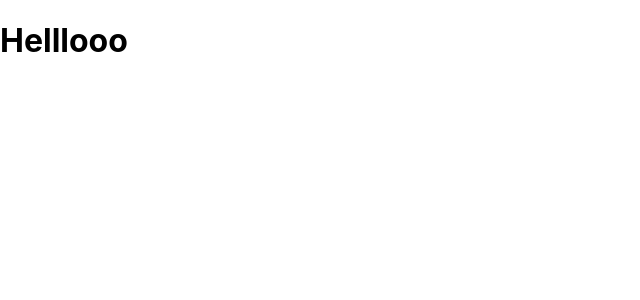
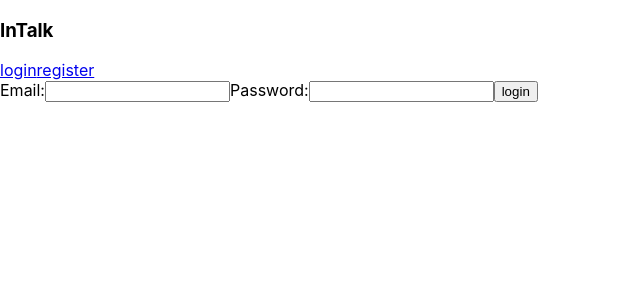
Before and after one commit to JoseMiralles/DiscordClone, a React (Create React App) app in the folder frontend/: page /login in a window 1280 px wide. Shown: the top 300 px of the page, without its empty margins (0-640 px from the left). Built offline with nearby package versions, Linux system fonts and the light colour scheme.

Commit message:
Implemented auth/protected routes, and login page

```diff
--- a/frontend/package.json
+++ b/frontend/package.json
@@ -10,11 +10,13 @@
     "@types/node": "^12.0.0",
     "@types/react": "^17.0.0",
     "@types/react-dom": "^17.0.0",
+    "@types/react-router-dom": "^5.1.7",
     "@types/redux-logger": "^3.0.8",
     "axios": "^0.21.1",
     "react": "^17.0.2",
     "react-dom": "^17.0.2",
     "react-redux": "^7.2.4",
+    "react-router-dom": "^5.2.0",
     "react-scripts": "4.0.3",
     "redux-logger": "^3.0.6",
     "redux-thunk": "^2.3.0",
--- a/frontend/src/Actions/SessionActions.ts
+++ b/frontend/src/Actions/SessionActions.ts
@@ -32,7 +32,7 @@ export const login = (loginDTO: ILoginDTO) =>
         return utilLogin(loginDTO)
             .then((res: ISessionState) => dispatch(receiveSession(res)))
             .catch(error => {
-                console.log(error)
+                console.log(error);
             });
     };
 
--- a/frontend/src/App.tsx
+++ b/frontend/src/App.tsx
@@ -1,19 +1,34 @@
 import React from 'react';
-import { Provider } from 'react-redux';
-import './App.css';
+import { useSelector } from 'react-redux';
+import { BrowserRouter as Router, Route } from "react-router-dom";
+import Header from './Components/Header';
 import { AuthManager } from './Components/session/AuthManager';
-import { configureStore } from './store';
+import ProtectedRoute from './Components/session/ProtectedRoute';
+import AuthenticationRoute from "./Components/session/AuthenticationRoute";
+import { IAppSate } from './store';
+import LoginPage from './Components/session/LoginPage';
 
 function App() {
+  const isAuthenticated = useSelector((s: IAppSate) => s.session.userId) ? true : false;
+  return (
+    <AuthManager>
+      <Router>
 
-  const store = configureStore();
+        <Header isAuthenticated={isAuthenticated}/>
 
-  return (
-    <Provider store={store}>
-      <AuthManager>
-        <h1>Helllooo</h1>
-      </AuthManager>
-    </Provider>
+        <AuthenticationRoute path="/register" redirectTo="/home"
+          component={()=>(<h1>reg</h1>)}
+          isAuthenticated={isAuthenticated} />
+        <AuthenticationRoute path="/login" redirectTo="/home"
+          component={LoginPage}
+          isAuthenticated={isAuthenticated} />
+
+        <ProtectedRoute path="/s" authenticationPath="/login"
+          component={()=>(<h1>test</h1>)}
+          isAuthenticated={ isAuthenticated }/>
+
+      </Router>
+    </AuthManager>
   );
 }
 
--- /dev/null
+++ b/frontend/src/Components/Header.tsx
@@ -0,0 +1,16 @@
+import NavBar from "./NavBar"
+
+interface Props {
+    isAuthenticated: boolean;
+}
+
+const Header = ({ isAuthenticated }: Props) => {
+
+    return (
+        <>
+            <NavBar isAuthenticated={isAuthenticated}/>
+        </>
+    );
+};
+
+export default Header;
--- /dev/null
+++ b/frontend/src/Components/NavBar.tsx
@@ -0,0 +1,29 @@
+import { useSelector } from "react-redux";
+import { Link } from "react-router-dom";
+import { IAppSate } from "../store";
+
+interface Props {
+    isAuthenticated: boolean
+}
+
+const NavBar = ({ isAuthenticated }: Props) => {
+    return (
+        <nav>
+            <div>
+                <div>
+                    <h3>InTalk</h3>
+                </div>
+                <div>
+                    {!isAuthenticated
+                        ? <>
+                            <Link to="/login">login</Link>
+                            <Link to="/register">register</Link>
+                        </>
+                        : <Link to="/logout">logout</Link>}
+                </div>
+            </div>
+        </nav>
+    );
+};
+
+export default NavBar;
--- a/frontend/src/Components/session/AuthManager.tsx
+++ b/frontend/src/Components/session/AuthManager.tsx
@@ -1,13 +1,10 @@
+import React from "react";
 import { useDispatch } from "react-redux";
 import { logout, tokensRefreshed } from "../../Actions/SessionActions";
 import { ISessionState } from "../../Models/SessionModel";
 import { refreshAccessToken, setupAxiosTokenRefresh } from "../../Util/SessionUtil";
 
-interface Props {
-    children: JSX.Element
-};
-
-export const AuthManager = (props: Props) => {
+export const AuthManager: React.FC = ({children}) => {
     const dispatch = useDispatch();
 
     // Attempt to restore previous session if refresh token exists.
@@ -24,5 +21,5 @@ export const AuthManager = (props: Props) => {
         );
     }
 
-    return props.children;
+    return <>{children}</>;
 };
--- /dev/null
+++ b/frontend/src/Components/session/AuthenticationRoute.tsx
@@ -0,0 +1,14 @@
+import { Redirect, Route, RouteProps } from 'react-router';
+
+export type AuthenticationRouteProps = {
+  isAuthenticated: boolean;
+  redirectTo: string;
+} & RouteProps;
+
+export default function AuthenticationRoute({isAuthenticated, redirectTo, ...routeProps}: AuthenticationRouteProps) {
+  if(!isAuthenticated) {
+    return <Route {...routeProps} />;
+  } else {
+    return <Redirect to={{ pathname: redirectTo }} />;
+  }
+};
--- /dev/null
+++ b/frontend/src/Components/session/LoginPage.tsx
@@ -0,0 +1,40 @@
+import { useState } from "react";
+import { useDispatch } from "react-redux";
+import { login } from "../../Actions/SessionActions";
+
+const LoginPage = () => {
+
+    const [email, setEmail] = useState("");
+    const [password, setPassword] = useState("");
+    const dispatch = useDispatch();
+
+    const onSubmit = (e: React.FormEvent<HTMLFormElement>) => {
+        e.preventDefault();
+        dispatch(login({
+            email, password
+        }));
+    };
+
+    return (
+        <section>
+            <div>
+                <form onSubmit={onSubmit}>
+
+                    <label htmlFor="email">Email:</label>
+                    <input id="email" type="text"
+                        onChange={(e) => setEmail(e.target.value)}
+                        value={email} />
+
+                    <label htmlFor="password">Password:</label>
+                    <input id="password" type="password"
+                        onChange={(e)=>setPassword(e.target.value)}
+                        value={password} />
+
+                    <button>login</button>
+                </form>
+            </div>
+        </section>
+    );
+};
+
+export default LoginPage;
--- /dev/null
+++ b/frontend/src/Components/session/ProtectedRoute.tsx
@@ -0,0 +1,14 @@
+import { Redirect, Route, RouteProps } from 'react-router';
+
+export type ProtectedRouteProps = {
+  isAuthenticated: boolean;
+  authenticationPath: string;
+} & RouteProps;
+
+export default function ProtectedRoute({isAuthenticated, authenticationPath, ...routeProps}: ProtectedRouteProps) {
+  if(isAuthenticated) {
+    return <Route {...routeProps} />;
+  } else {
+    return <Redirect to={{ pathname: authenticationPath }} />;
+  }
+};
--- a/frontend/src/Util/SessionUtil.ts
+++ b/frontend/src/Util/SessionUtil.ts
@@ -3,7 +3,7 @@ import { IAuthResponseDTO, ILoginDTO, IRefreshTokenRequest, ISessionState } from
 
 export const utilLogin = async (loginDTO: ILoginDTO): Promise<ISessionState> => {
     return await axios.post(
-        "https://localhost:5001/api/AuthManagment/Login",
+        "/api/AuthManagment/Login",
         loginDTO
     ).then((res: AxiosResponse<IAuthResponseDTO>) => {
         updateAxiosBearer(res.data.token);
@@ -57,16 +57,16 @@ export const refreshAccessToken =
     async (onSuccess?: (data: ISessionState) => void): Promise<IAuthResponseDTO | null> => {
         if (
             localStorage.getItem("RT")
-            && localStorage.getItem("RT") != "null"
+            && localStorage.getItem("RT") !== "null"
             && localStorage.getItem("T")
-            && localStorage.getItem("T") != "null"
+            && localStorage.getItem("T") !== "null"
         ) {
             const rtr: IRefreshTokenRequest = {
                 token: localStorage.getItem("T") || "",
                 refreshToken: localStorage.getItem("RT") || ""
             };
             const res = await axios.post(
-                "https://localhost:5001/api/AuthManagment/RefreshToken",
+                "/api/AuthManagment/RefreshToken",
                 rtr
             );
             localStorage.setItem("RT", res.data.refreshToken);
--- a/frontend/src/index.tsx
+++ b/frontend/src/index.tsx
@@ -3,10 +3,19 @@ import ReactDOM from 'react-dom';
 import './index.css';
 import App from './App';
 import reportWebVitals from './reportWebVitals';
+import axios from 'axios';
+import { configureStore } from './store';
+import { Provider } from 'react-redux';
+
+axios.defaults.baseURL = "https://localhost:5001";
+
+const store = configureStore();
 
 ReactDOM.render(
   <React.StrictMode>
-    <App />
+    <Provider store={ store }>
+      <App />
+    </Provider>
   </React.StrictMode>,
   document.getElementById('root')
 );
```
Also changed, not shown: 1 other file (tests, documents, lock files or other folders).
